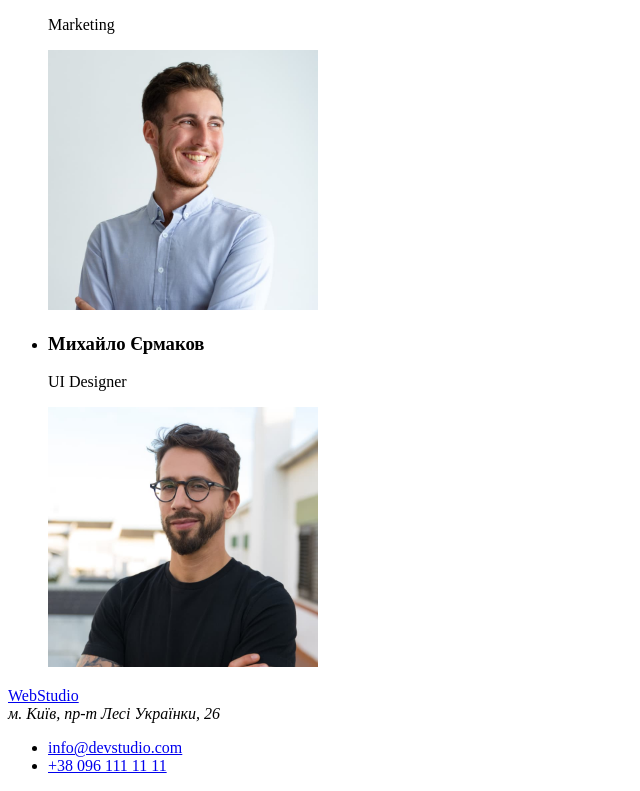
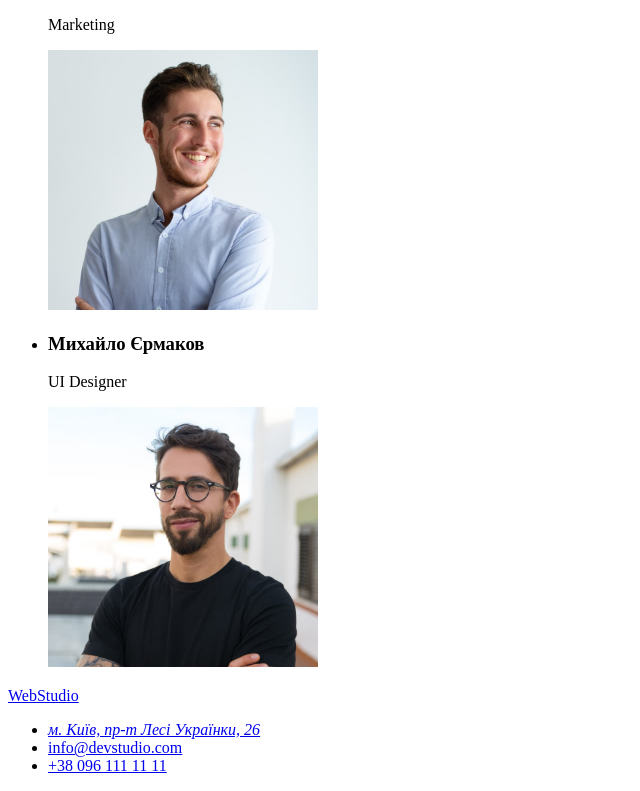
Before and after one commit to ivanpanteliuk/goit-markup-hw-01, a plain HTML site: page index.html in a window 1280 px wide. Shown: the part 2361-3152 px from the top of the page, without its empty margins (0-640 px from the left). Drawn offline with Linux system fonts and the light colour scheme.

Commit message:
Додає посилання на адресу

```diff
--- a/index.html
+++ b/index.html
@@ -107,8 +107,12 @@
     </main>
     <footer>
       <a href="/" lang="en">Web<span>Studio</span></a>
-      <address>м. Київ, пр-т Лесі Українки, 26</address>
       <ul>
+        <li>
+          <address>
+            <a href="https://goo.gl/maps/Zqt3n5UAzLX8HAbS8">м. Київ, пр-т Лесі Українки, 26</a>
+          </address>
+        </li>
         <li>
           <a href="mailto:info@devstudio.com">info@devstudio.com</a>
         </li>
```
